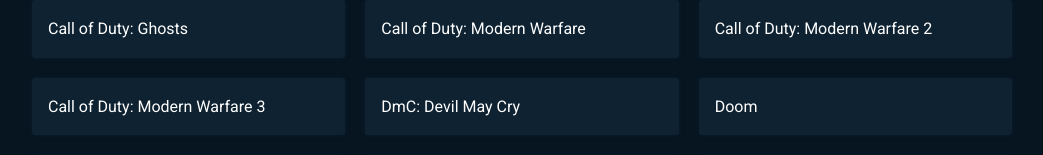
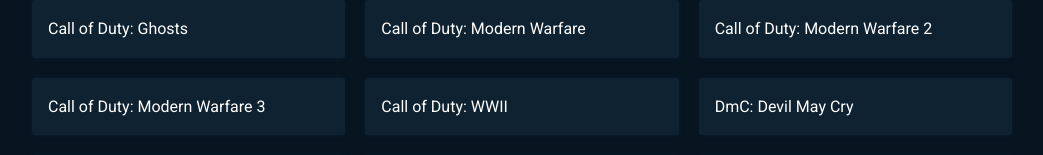
Before and after one commit to PiyushPawar17/important-list, a React (Create React App) app: page / in a window 1280 px wide. Shown: the part 644-799 px from the top of the page, without its empty margins (118-1161 px from the left). Built offline with nearby package versions, Linux system fonts and the light colour scheme.

Commit message:
Added Call of Duty: WWII :tada:

```diff
--- a/src/List.js
+++ b/src/List.js
@@ -21,6 +21,7 @@
 	'Call of Duty: Modern Warfare',
 	'Call of Duty: Modern Warfare 2',
 	'Call of Duty: Modern Warfare 3',
+	'Call of Duty: WWII',
 	'DmC: Devil May Cry',
 	'Doom',
 	'Far Cry 3',
```
